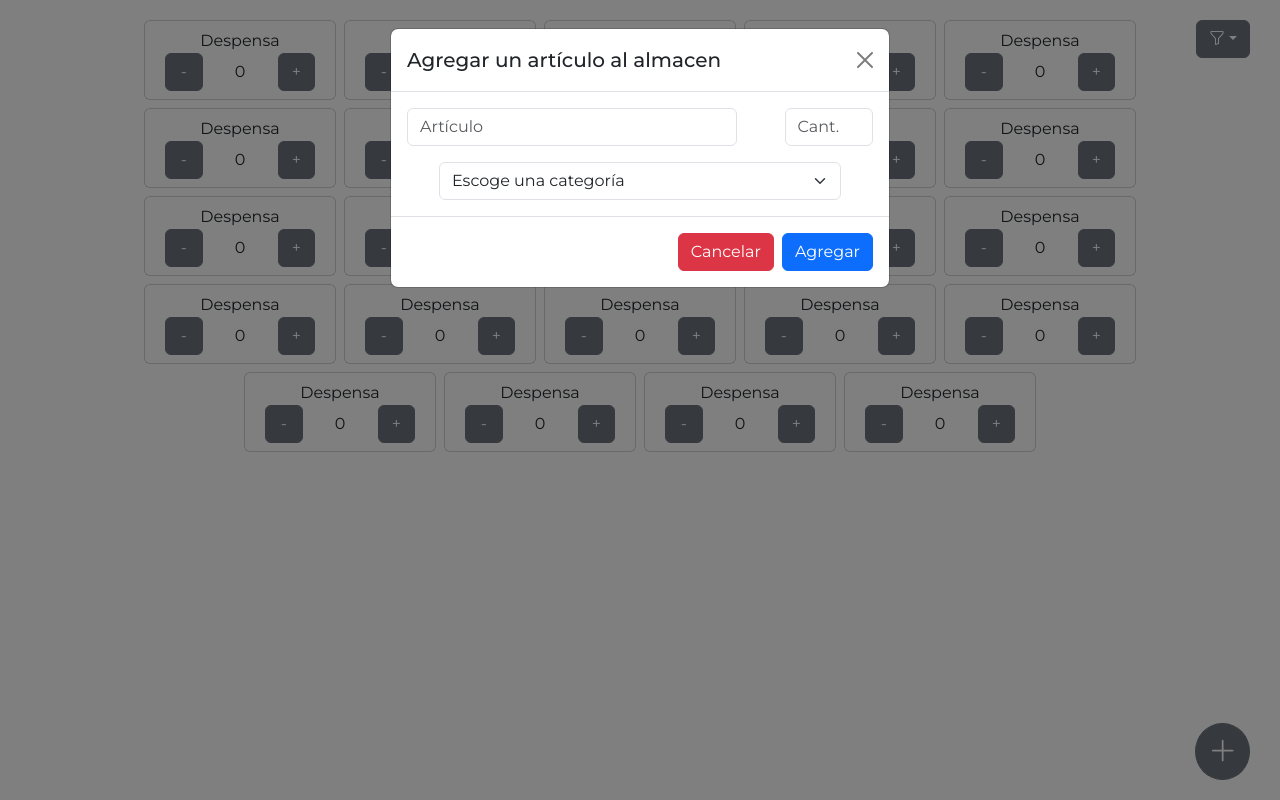
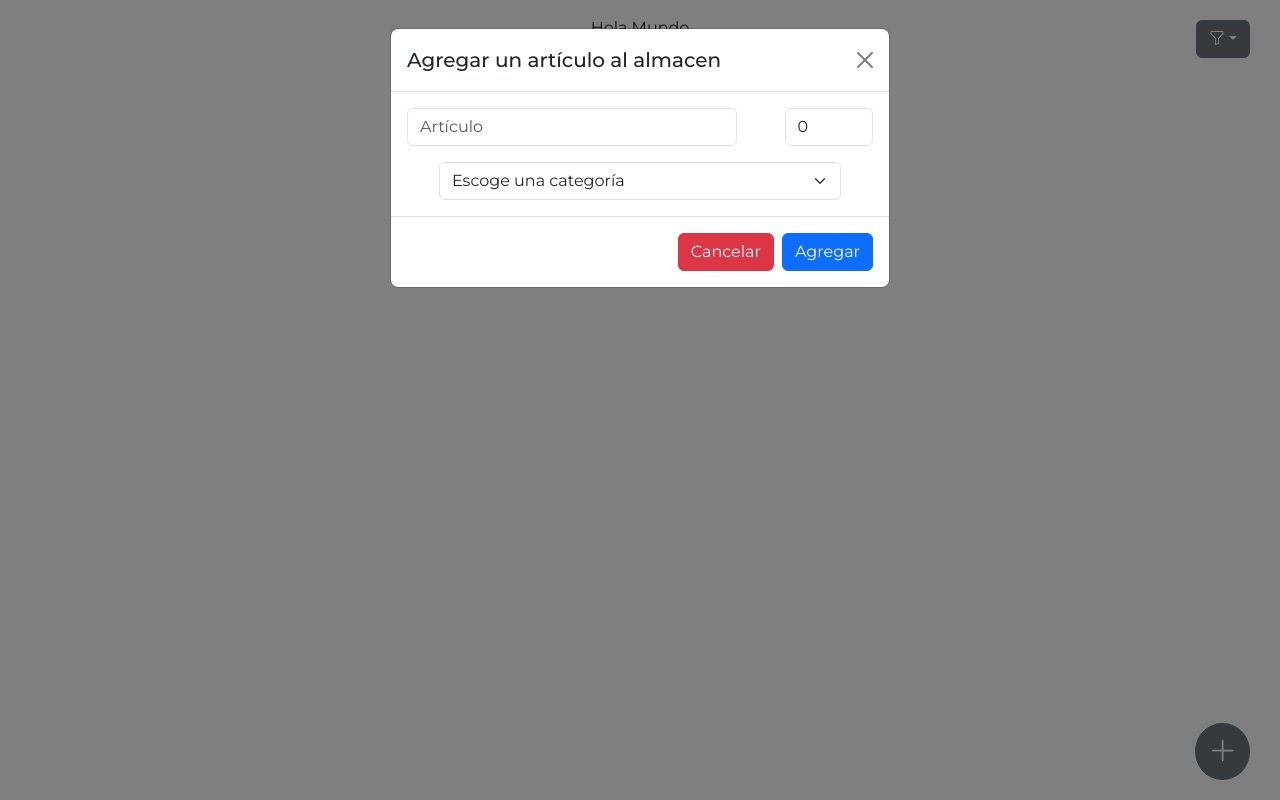
Before and after one commit to PabloQuerales/inventario-despensa, a React (Vite) app: page / in a window 1280 px wide. Both pictures are taken after a click on the button 1222 px from the left and 751 px from the top of the page. Built offline with nearby package versions, Linux system fonts and the light colour scheme.

Commit message:
se corrigió parte de la lógica, se acomodó la lista y se implementó el change en los inputs

```diff
--- a/src/components/Cards.jsx
+++ b/src/components/Cards.jsx
@@ -1,18 +1,22 @@
 import { useState } from "react";
 
 export default function Card(props) {
-	const [count, setCount] = useState(0);
+	const [count, setCount] = useState(props.cant);
 	const sum = () => {
-		setCount(count + 1);
+		if (count < 10) {
+			setCount(count + 1);
+		}
 	};
 	const rest = () => {
-		setCount(count - 1);
+		if (count > 0) {
+			setCount(count - 1);
+		}
 	};
 	return (
 		<div className="card text-center m-1" style={{ width: "12rem" }}>
 			<div className="card-body p-2">
-				<h5 className="card-title m-0">{props.art}</h5>
-				<p className="m-0">Despensa</p>
+				<h5 className="card-title m-0">{props.articulo}</h5>
+				<p className="m-0">{props.type}</p>
 				<div className="d-flex justify-content-between align-items-center text-center">
 					<button className="btn btn-secondary w-25" onClick={rest}>
 						-
--- a/src/components/Modal.jsx
+++ b/src/components/Modal.jsx
@@ -1,12 +1,25 @@
+import { useState } from "react";
+
 export default function Modal(props) {
+	const [inputValue, setInputValue] = useState({
+		articulo: "",
+		cant: 0,
+		type: ""
+	});
+
 	const addItem = () => {
-		props.setListOfItem([...props.listOfItem, "hola"]);
-		console.log(props.listOfItem.length);
+		props.setList([...props.list, inputValue]);
+		setInputValue({
+			articulo: "",
+			cant: 0,
+			type: ""
+		});
 	};
 	const handleChange = (e) => {
-		props.setArt(e.target.value);
-		console.log(e.target);
+		const { name, value } = e.target;
+		setInputValue({ ...inputValue, [name]: value });
 	};
+
 	return (
 		<>
 			<button type="button" className="add-item btn btn-secondary" data-bs-toggle="modal" data-bs-target="#exampleModal">
@@ -23,16 +36,32 @@ export default function Modal(props) {
 							<button type="button" className="btn-close" data-bs-dismiss="modal" aria-label="Close"></button>
 						</div>
 						<div className="modal-body d-flex gap-5">
-							<input type="text" className="form-control" placeholder="Artículo" aria-label="Artículo" onChange={handleChange} />
-							<input type="text" className="form-control w-25" placeholder="Cant." aria-label="Cant." onChange={handleChange} />
+							<input
+								type="text"
+								className="form-control"
+								placeholder="Artículo"
+								value={inputValue.articulo}
+								aria-label="Artículo"
+								name="articulo"
+								onChange={handleChange}
+							/>
+							<input
+								type="text"
+								className="form-control w-25"
+								placeholder="Cant."
+								value={inputValue.cant}
+								aria-label="Cant."
+								name="cant"
+								onChange={handleChange}
+							/>
 						</div>
 						<div className="px-5 pb-3">
-							<select className="form-select mr-5 " aria-label="Default select example" onChange={handleChange}>
-								<option selected>Escoge una categoría</option>
-								<option value="1">Despensa</option>
-								<option value="2">Aseo</option>
-								<option value="3">Higiene</option>
-								<option value="4">Ocio</option>
+							<select className="form-select mr-5 " aria-label="Default select example" name="type" value={inputValue.type} onChange={handleChange}>
+								<option value="">Escoge una categoría</option>
+								<option value="Despensa">Despensa</option>
+								<option value="Aseo">Aseo</option>
+								<option value="Higiene">Higiene</option>
+								<option value="Ocio">Ocio</option>
 							</select>
 						</div>
 						<div className="modal-footer">
--- a/src/view/Container.jsx
+++ b/src/view/Container.jsx
@@ -5,20 +5,19 @@ import Dropdown from "../components/Dropdown";
 import Modal from "../components/Modal";
 
 export default function Container() {
-	const [listOfItem, setListOfItem] = useState([1, 2, 3, 1, 2, 3, 1, 2, 3, 1, 2, 3, 1, 2, 3, 1, 2, 3, 1, 2, 3, 1, 2, 3]);
-	const [art, setArt] = useState("");
+	const [list, setList] = useState([]);
 
 	return (
 		<div className="container mt-3">
 			<Dropdown />
 			<div className="row justify-content-center">
-				{listOfItem.length > 0
-					? listOfItem.map(() => {
-							return <Card art={art} />;
+				{list.length > 0
+					? list.map((element) => {
+							return <Card articulo={element.articulo} cant={element.cant} setList={setList} type={element.type} />;
 					  })
 					: "Hola Mundo"}
 			</div>
-			<Modal setListOfItem={setListOfItem} listOfItem={listOfItem} setArt={setArt} />
+			<Modal setList={setList} list={list} />
 		</div>
 	);
 }
```
